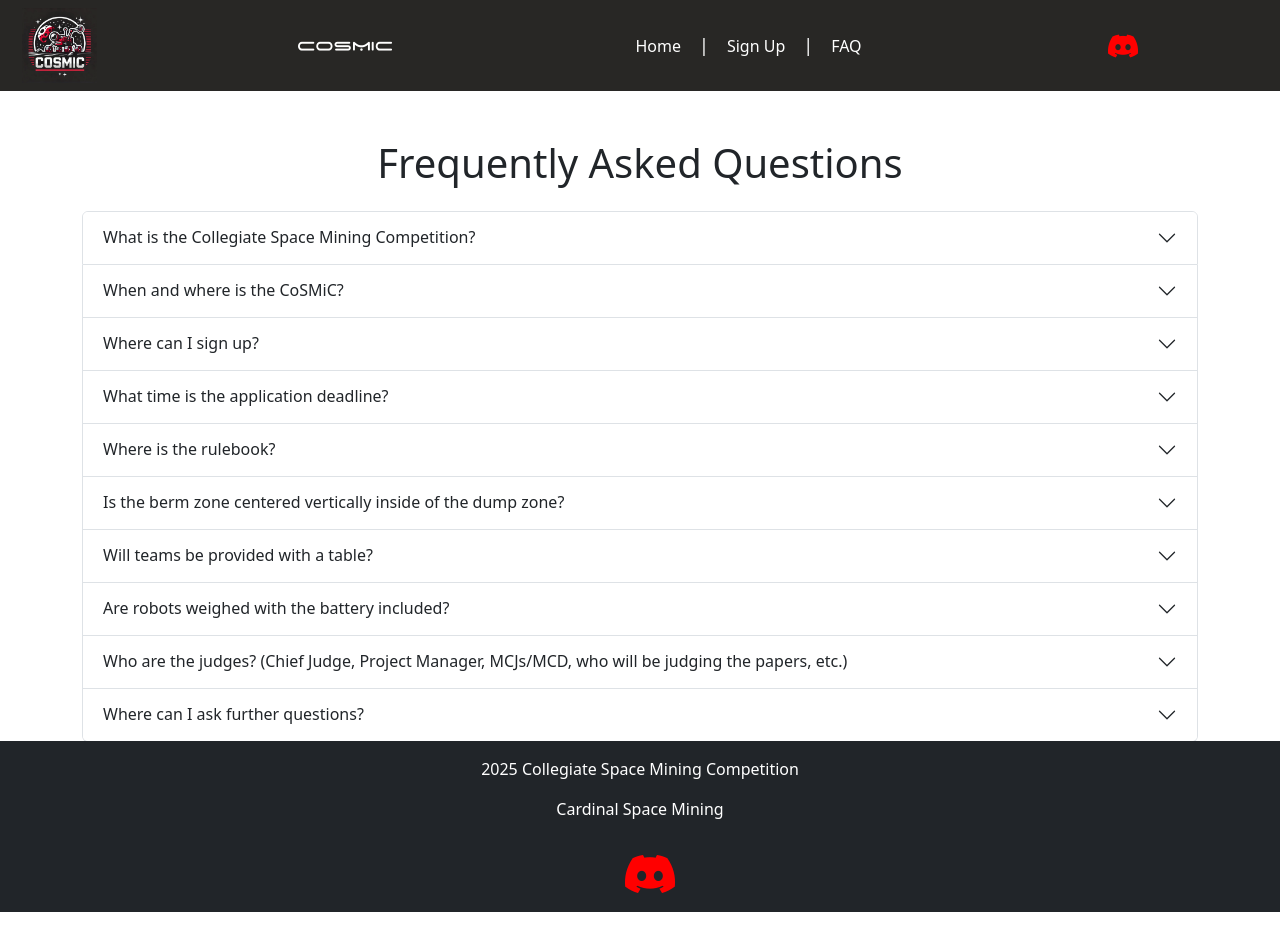
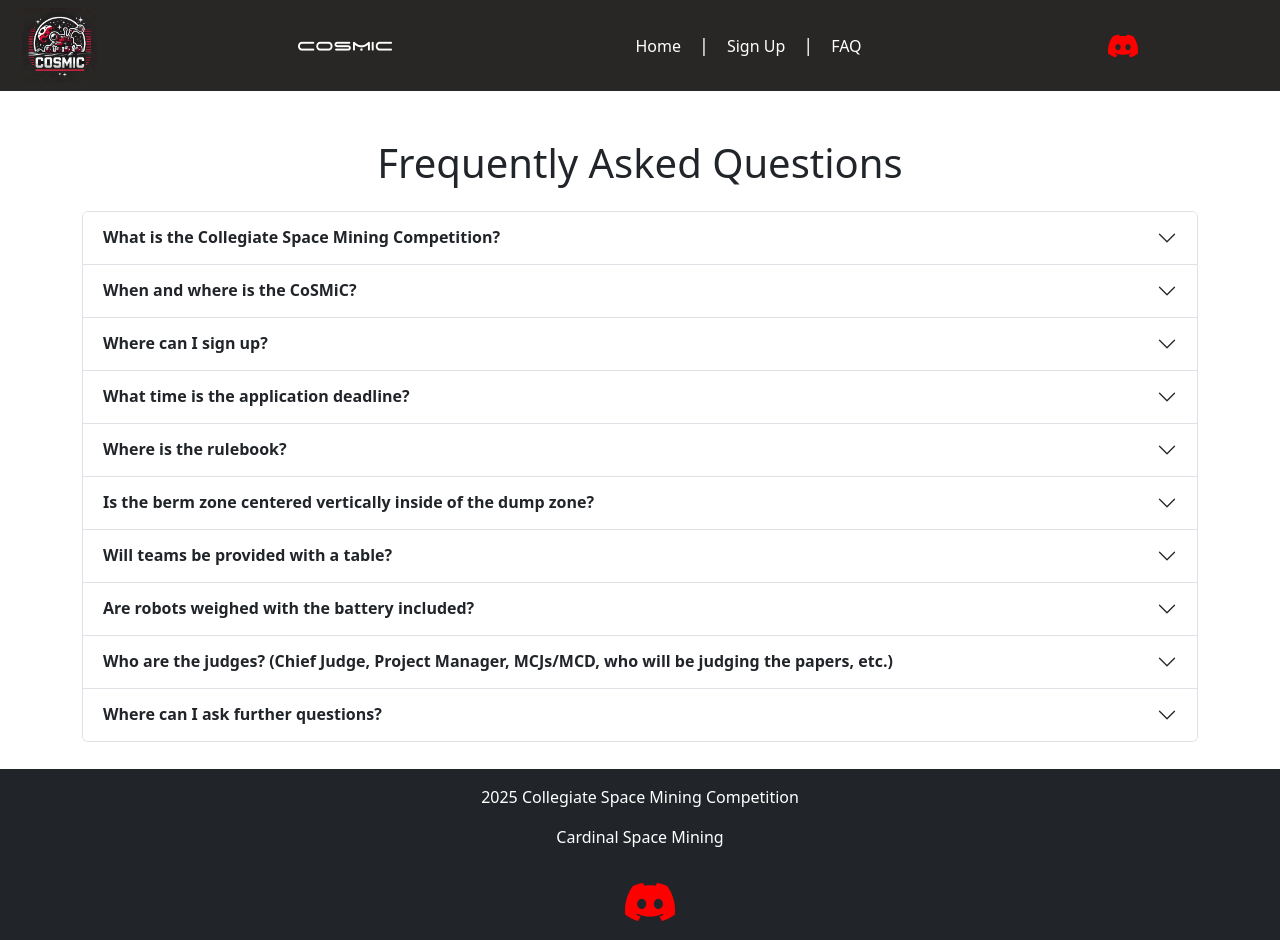
Before and after one commit to gannon-guess/cosmic, a React (Create React App) app: page /faq in a window 1280 px wide. Before the commit the page ends 912 px from the top, so only its background shows below. Built offline with nearby package versions, Linux system fonts and the light colour scheme.

Commit message:
FAQ.js inline css

```diff
--- a/src/FAQ.js
+++ b/src/FAQ.js
@@ -39,7 +39,7 @@ function FAQ({ viewer, setViewer }) {
                     aria-expanded="false"  // Expand the first item by default
 
                 >
-                    {question.question}
+                    <strong>{question.question}</strong>
                 </button>
             </h2>
             <div
@@ -58,7 +58,7 @@ function FAQ({ viewer, setViewer }) {
 
     return (
         <div>
-            <div className="container my-5">
+            <div className="container my-5" style={{ paddingBottom: "90px" }}>
                 <h1 className="text-center mb-4">Frequently Asked Questions</h1>
 
                 {/* FAQ Section */}
@@ -67,11 +67,11 @@ function FAQ({ viewer, setViewer }) {
                 </div>
 
                 {/* Button to return to main page */}
-                <div className="text-center mt-4">
+                {/* <div className="text-center mt-4" style={{marginBottom: "90px"}}>
                     <Button onClick={onMain} variant="secondary">
                         Back to Main Page
                     </Button>
-                </div>
+                </div> */}
             </div>
         </div>
     );
```
